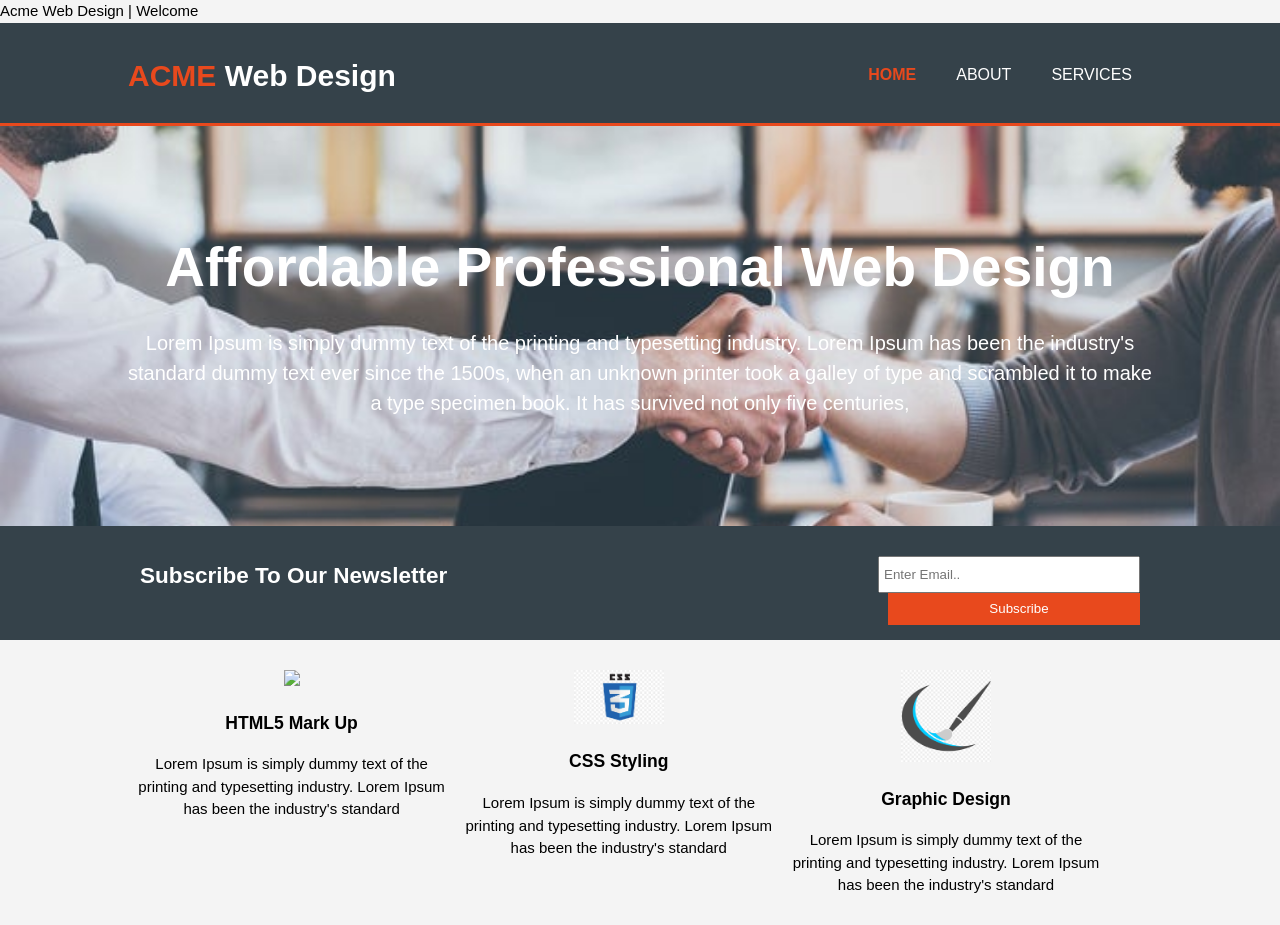
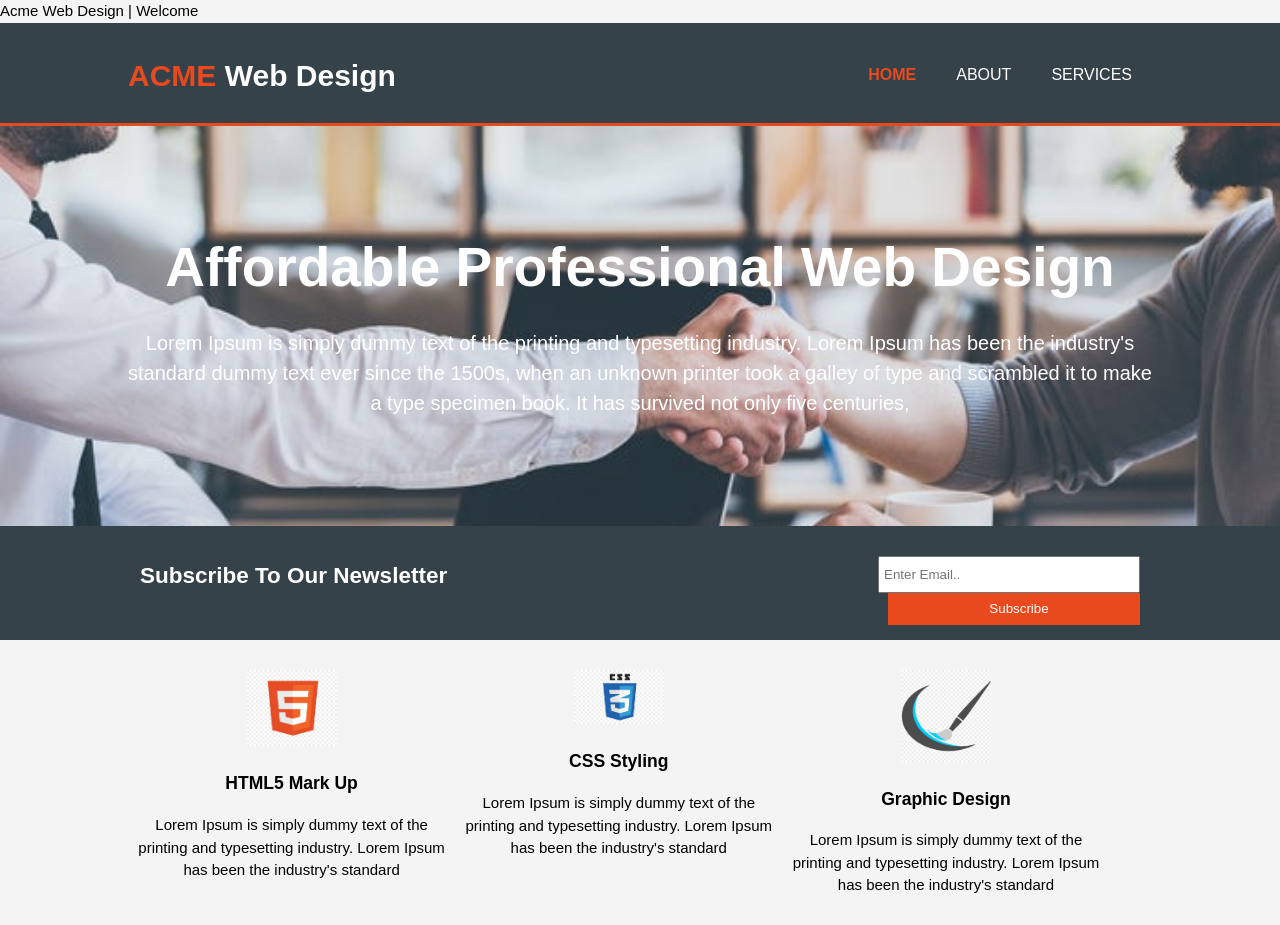
Before and after one commit to esikmalazman/ACME-Web-Design, a plain HTML site: page index.html in a window 1280 px wide. Shown: the top 925 px of the page. Drawn offline with Linux system fonts and the light colour scheme; the site is published under a folder, as on GitHub Pages, so addresses that start at the root find nothing.

Commit message:
Update index.html

```diff
--- a/index.html
+++ b/index.html
@@ -68,7 +68,7 @@
         <div class="container">
             <div class="box">
                 <!--put images-->
-                <img src="/img/logo_html.jpg">
+                <img src="./img/logo_html.jpg">
                 <h3>HTML5 Mark Up</h3>
                 <p>
                     Lorem Ipsum is simply dummy text
```
